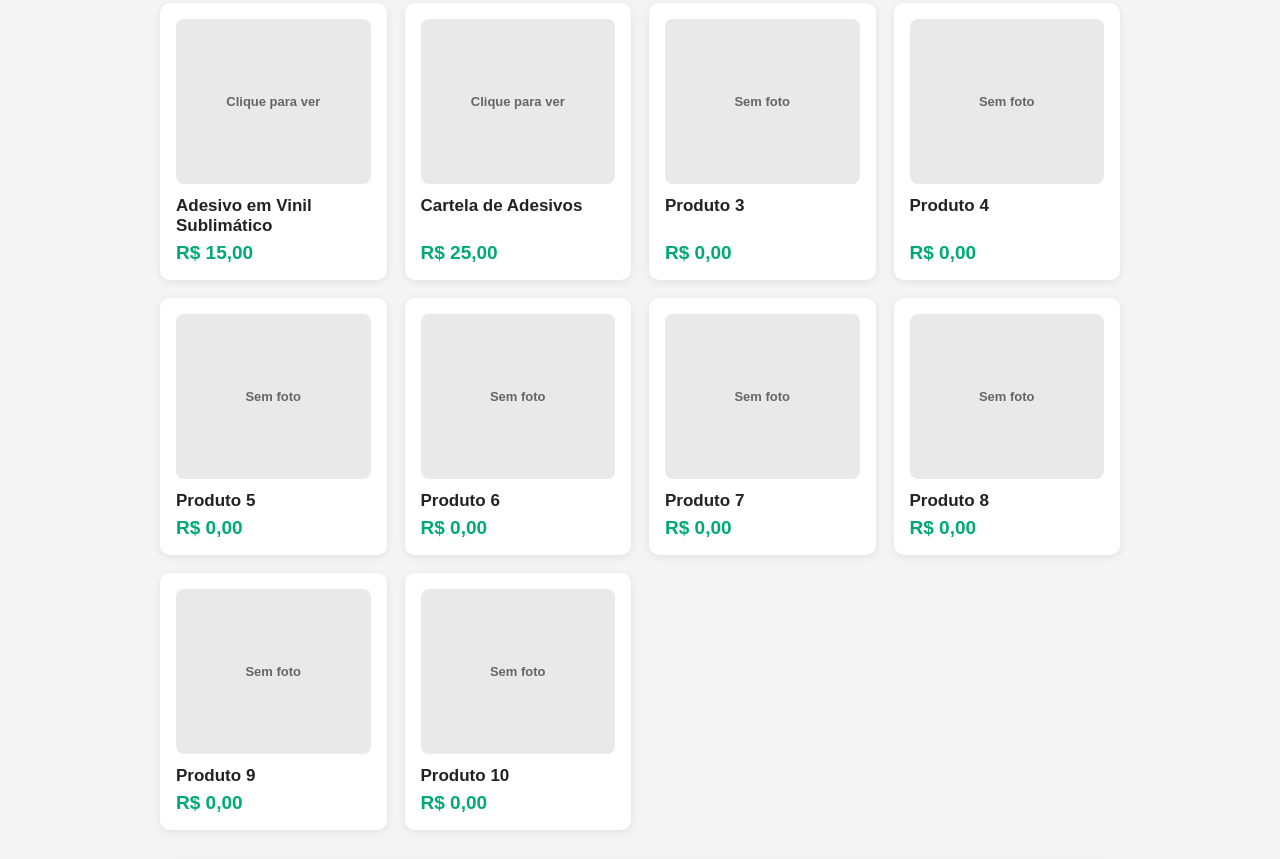
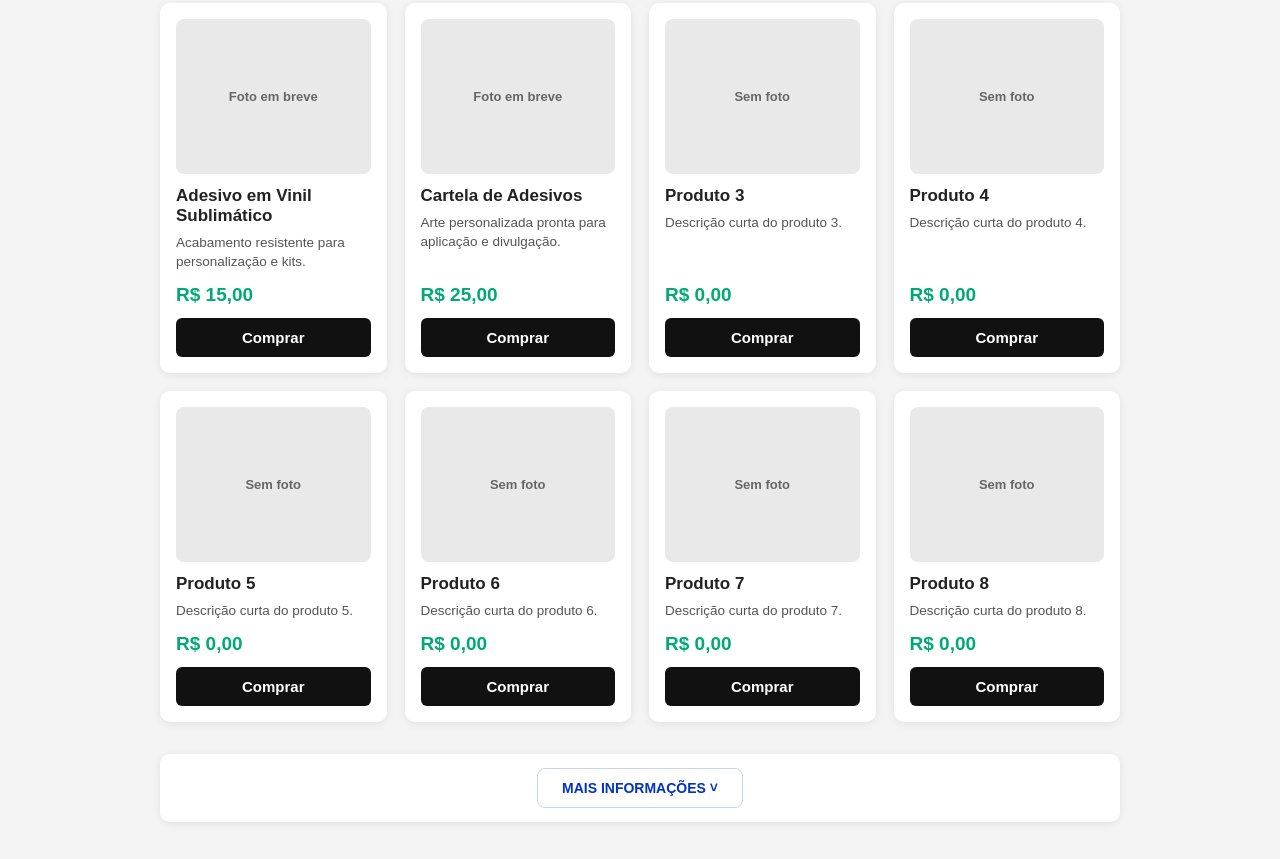
Before and after one commit to mxlive90-a11y/norte-studio-criativo, a plain HTML site: page index.html in a window 1280 px wide. Shown: the part 576-1435 px from the top of the page. Drawn offline with Linux system fonts and the light colour scheme.

Commit message:
Update index.html

```diff
--- a/index.html
+++ b/index.html
@@ -53,27 +53,16 @@
       .slide-destaque-img { width: 105px; height: 105px; }
     }
 
-    /* Vitrine com 10 produtos: apenas imagem, título e preço na grade */
-    .vitrine { display: grid; grid-template-columns: repeat(auto-fit, minmax(220px, 1fr)); gap: 18px; }
-    .produto { background: #fff; border-radius: 10px; padding: 16px; box-shadow: 0 2px 8px rgba(0,0,0,0.08); display: flex; flex-direction: column; justify-content: space-between; cursor: pointer; transition: transform 0.18s ease, box-shadow 0.18s ease; }
-    .produto:hover { transform: translateY(-3px); box-shadow: 0 6px 16px rgba(0,0,0,0.14); }
-    .produto-img-box { width: 100%; height: 165px; border-radius: 8px; background: #e9e9e9; overflow: hidden; margin-bottom: 12px; display: flex; align-items: center; justify-content: center; color: #666; font-size: 13px; font-weight: bold; }
+    /* Vitrine com 8 produtos e botão Comprar dentro de cada card */
+    .vitrine { display: grid; grid-template-columns: repeat(auto-fit, minmax(215px, 1fr)); gap: 18px; }
+    .produto { background: #fff; border-radius: 10px; padding: 16px; box-shadow: 0 2px 8px rgba(0,0,0,0.08); display: flex; flex-direction: column; justify-content: space-between; }
+    .produto-img-box { width: 100%; height: 155px; border-radius: 8px; background: #e9e9e9; overflow: hidden; margin-bottom: 12px; display: flex; align-items: center; justify-content: center; color: #666; font-size: 13px; font-weight: bold; }
     .produto-img-box img { width: 100%; height: 100%; object-fit: cover; display: block; }
-    .produto h3 { margin: 0 0 6px; font-size: 17px; }
-    .preco { font-size: 19px; font-weight: bold; color: #0a7; }
-
-    /* Modal de Detalhes do Produto ao clicar na foto */
-    .overlay-detalhe { display: none; position: fixed; inset: 0; background: rgba(0,0,0,0.68); z-index: 950; justify-content: center; align-items: center; padding: 16px; }
-    .overlay-detalhe.ativo { display: flex; }
-    .caixa-detalhe { background: #fff; width: 100%; max-width: 460px; max-height: 90vh; overflow-y: auto; border-radius: 12px; padding: 22px; box-sizing: border-box; box-shadow: 0 12px 32px rgba(0,0,0,0.35); }
-    .topo-detalhe { display: flex; justify-content: space-between; align-items: center; border-bottom: 1px solid #e5e7eb; padding-bottom: 10px; margin-bottom: 14px; }
-    .topo-detalhe h3 { margin: 0; font-size: 19px; }
-    .detalhe-foto-box { width: 100%; height: 220px; border-radius: 8px; background: #f1f5f9; overflow: hidden; margin-bottom: 14px; display: flex; align-items: center; justify-content: center; color: #64748b; font-size: 14px; font-weight: bold; }
-    .detalhe-foto-box img { width: 100%; height: 100%; object-fit: cover; display: block; }
-    .detalhe-descricao { margin: 0 0 14px; font-size: 14px; line-height: 1.5; color: #444; }
-    .detalhe-preco { font-size: 22px; font-weight: bold; color: #0a7; margin-bottom: 14px; }
-    .btn-comprar-modal { width: 100%; background: #0a7; color: #fff; border: none; padding: 13px 16px; border-radius: 8px; font-weight: bold; font-size: 16px; cursor: pointer; }
-    .btn-comprar-modal:hover { background: #085; }
+    .produto h3 { margin: 0 0 8px; font-size: 17px; }
+    .produto p { margin: 0 0 12px; color: #555; font-size: 13.5px; line-height: 1.4; }
+    .preco { font-size: 19px; font-weight: bold; color: #0a7; margin-bottom: 12px; }
+    .btn-comprar { width: 100%; background: #111; color: #fff; border: none; padding: 11px 14px; border-radius: 6px; font-weight: bold; font-size: 15px; cursor: pointer; }
+    .btn-comprar:hover { background: #0a7; }
 
     /* Sanfona Mais / Menos Informações */
     .info-sanfona-box { margin-top: 32px; background: #fff; border-radius: 10px; box-shadow: 0 2px 8px rgba(0,0,0,0.08); overflow: hidden; }
@@ -214,87 +203,103 @@
       </div>
     </div>
 
-    <!-- 10 produtos: clique na foto/card abre o produto e o botão Comprar fica lá dentro -->
+    <!-- 8 produtos na vitrine com botão Comprar dentro de cada card -->
     <div class="vitrine" id="vitrine-produtos">
 
-      <div class="produto" onclick="abrirDetalheProduto('Adesivo em Vinil Sublimático', 15.00, '', 'Acabamento resistente para personalização e kits.')">
+      <div class="produto">
         <div>
-          <div class="produto-img-box"><span>Clique para ver</span></div>
+          <div class="produto-img-box"><span>Foto em breve</span></div>
           <h3>Adesivo em Vinil Sublimático</h3>
+          <p>Acabamento resistente para personalização e kits.</p>
         </div>
+        <div>
           <div class="preco">R$ 15,00</div>
+          <button class="btn-comprar" type="button" onclick="adicionarAoCarrinho('Adesivo em Vinil Sublimático', 15.00)">Comprar</button>
+        </div>
       </div>
 
-      <div class="produto" onclick="abrirDetalheProduto('Cartela de Adesivos', 25.00, '', 'Arte personalizada pronta para aplicação e divulgação.')">
+      <div class="produto">
         <div>
-          <div class="produto-img-box"><span>Clique para ver</span></div>
+          <div class="produto-img-box"><span>Foto em breve</span></div>
           <h3>Cartela de Adesivos</h3>
+          <p>Arte personalizada pronta para aplicação e divulgação.</p>
         </div>
+        <div>
           <div class="preco">R$ 25,00</div>
+          <button class="btn-comprar" type="button" onclick="adicionarAoCarrinho('Cartela de Adesivos', 25.00)">Comprar</button>
+        </div>
       </div>
 
-      <div class="produto" onclick="abrirDetalheProduto('Produto 3', 0.00, 'item-1.jpg', 'Descrição curta do produto 3.')">
+      <div class="produto">
         <div>
           <div class="produto-img-box"><img src="item-1.jpg" alt="Produto 3" onerror="this.style.display='none'; this.parentNode.textContent='Sem foto'"></div>
           <h3>Produto 3</h3>
+          <p>Descrição curta do produto 3.</p>
         </div>
+        <div>
           <div class="preco">R$ 0,00</div>
+          <button class="btn-comprar" type="button" onclick="adicionarAoCarrinho('Produto 3', 0.00)">Comprar</button>
+        </div>
       </div>
 
-      <div class="produto" onclick="abrirDetalheProduto('Produto 4', 0.00, 'item-2.jpg', 'Descrição curta do produto 4.')">
+      <div class="produto">
         <div>
           <div class="produto-img-box"><img src="item-2.jpg" alt="Produto 4" onerror="this.style.display='none'; this.parentNode.textContent='Sem foto'"></div>
           <h3>Produto 4</h3>
+          <p>Descrição curta do produto 4.</p>
         </div>
+        <div>
           <div class="preco">R$ 0,00</div>
+          <button class="btn-comprar" type="button" onclick="adicionarAoCarrinho('Produto 4', 0.00)">Comprar</button>
+        </div>
       </div>
 
-      <div class="produto" onclick="abrirDetalheProduto('Produto 5', 0.00, 'item-3.jpg', 'Descrição curta do produto 5.')">
+      <div class="produto">
         <div>
           <div class="produto-img-box"><img src="item-3.jpg" alt="Produto 5" onerror="this.style.display='none'; this.parentNode.textContent='Sem foto'"></div>
           <h3>Produto 5</h3>
+          <p>Descrição curta do produto 5.</p>
         </div>
+        <div>
           <div class="preco">R$ 0,00</div>
+          <button class="btn-comprar" type="button" onclick="adicionarAoCarrinho('Produto 5', 0.00)">Comprar</button>
+        </div>
       </div>
 
-      <div class="produto" onclick="abrirDetalheProduto('Produto 6', 0.00, 'item-4.jpg', 'Descrição curta do produto 6.')">
+      <div class="produto">
         <div>
           <div class="produto-img-box"><img src="item-4.jpg" alt="Produto 6" onerror="this.style.display='none'; this.parentNode.textContent='Sem foto'"></div>
           <h3>Produto 6</h3>
+          <p>Descrição curta do produto 6.</p>
         </div>
+        <div>
           <div class="preco">R$ 0,00</div>
+          <button class="btn-comprar" type="button" onclick="adicionarAoCarrinho('Produto 6', 0.00)">Comprar</button>
+        </div>
       </div>
 
-      <div class="produto" onclick="abrirDetalheProduto('Produto 7', 0.00, 'item-5.jpg', 'Descrição curta do produto 7.')">
+      <div class="produto">
         <div>
           <div class="produto-img-box"><img src="item-5.jpg" alt="Produto 7" onerror="this.style.display='none'; this.parentNode.textContent='Sem foto'"></div>
           <h3>Produto 7</h3>
+          <p>Descrição curta do produto 7.</p>
         </div>
+        <div>
           <div class="preco">R$ 0,00</div>
+          <button class="btn-comprar" type="button" onclick="adicionarAoCarrinho('Produto 7', 0.00)">Comprar</button>
+        </div>
       </div>
 
-      <div class="produto" onclick="abrirDetalheProduto('Produto 8', 0.00, 'item-6.jpg', 'Descrição curta do produto 8.')">
+      <div class="produto">
         <div>
           <div class="produto-img-box"><img src="item-6.jpg" alt="Produto 8" onerror="this.style.display='none'; this.parentNode.textContent='Sem foto'"></div>
           <h3>Produto 8</h3>
+          <p>Descrição curta do produto 8.</p>
         </div>
+        <div>
           <div class="preco">R$ 0,00</div>
+          <button class="btn-comprar" type="button" onclick="adicionarAoCarrinho('Produto 8', 0.00)">Comprar</button>
         </div>
-
-      <div class="produto" onclick="abrirDetalheProduto('Produto 9', 0.00, 'item-7.jpg', 'Descrição curta do produto 9.')">
-        <div>
-          <div class="produto-img-box"><img src="item-7.jpg" alt="Produto 9" onerror="this.style.display='none'; this.parentNode.textContent='Sem foto'"></div>
-          <h3>Produto 9</h3>
-        </div>
-        <div class="preco">R$ 0,00</div>
-      </div>
-
-      <div class="produto" onclick="abrirDetalheProduto('Produto 10', 0.00, 'item-8.jpg', 'Descrição curta do produto 10.')">
-        <div>
-          <div class="produto-img-box"><img src="item-8.jpg" alt="Produto 10" onerror="this.style.display='none'; this.parentNode.textContent='Sem foto'"></div>
-          <h3>Produto 10</h3>
-        </div>
-        <div class="preco">R$ 0,00</div>
       </div>
 
     </div>
@@ -339,20 +344,6 @@
     <p class="rodape-slide">SUBLIMAÇÃO • PERSONALIZAÇÃO • ELÉTRICA • TURISMO</p>
     <p class="rodape-slide">Pedido direto no site e confirmação por e-mail</p>
   </footer>
-
-  <!-- Janela de visualização do produto (abre ao clicar na foto) com botão Comprar dentro -->
-  <div class="overlay-detalhe" id="overlay-detalhe">
-    <div class="caixa-detalhe">
-      <div class="topo-detalhe">
-        <h3 id="detalhe-titulo">Produto</h3>
-        <button class="btn-fechar" type="button" onclick="fecharDetalheProduto()">✕</button>
-      </div>
-      <div class="detalhe-foto-box" id="detalhe-foto-box"></div>
-      <p class="detalhe-descricao" id="detalhe-descricao"></p>
-      <div class="detalhe-preco" id="detalhe-preco">R$ 0,00</div>
-      <button class="btn-comprar-modal" id="btn-comprar-detalhe" type="button">Comprar</button>
-    </div>
-  </div>
 
   <!-- Aba / Janela de Compra centralizada -->
   <div class="overlay" id="overlay-carrinho">
@@ -487,33 +478,6 @@
       var botao = document.getElementById("btn-ler-mais-entrega");
       var aberto = resto.classList.toggle("aberto");
       botao.textContent = aberto ? "Mostrar menos" : "Leia mais";
-    }
-
-    var produtoSelecionado = null;
-
-    function abrirDetalheProduto(nome, preco, imagem, descricao) {
-      produtoSelecionado = { nome: nome, preco: preco };
-      document.getElementById("detalhe-titulo").textContent = nome;
-      document.getElementById("detalhe-descricao").textContent = descricao;
-      document.getElementById("detalhe-preco").textContent = formatarReal(preco);
-
-      var fotoBox = document.getElementById("detalhe-foto-box");
-      if (imagem) {
-        fotoBox.innerHTML = '<img src="' + imagem + '" alt="' + nome + '" onerror="this.style.display=\'none\'; this.parentNode.textContent=\'Foto em breve\'">';
-      } else {
-        fotoBox.textContent = "Foto em breve";
-      }
-
-      document.getElementById("btn-comprar-detalhe").onclick = function() {
-        fecharDetalheProduto();
-        adicionarAoCarrinho(produtoSelecionado.nome, produtoSelecionado.preco);
-      };
-
-      document.getElementById("overlay-detalhe").classList.add("ativo");
-    }
-
-    function fecharDetalheProduto() {
-      document.getElementById("overlay-detalhe").classList.remove("ativo");
     }
 
     var freteCalculado = 0;
```
Lines whose indentation alone changed are shown as unchanged.
